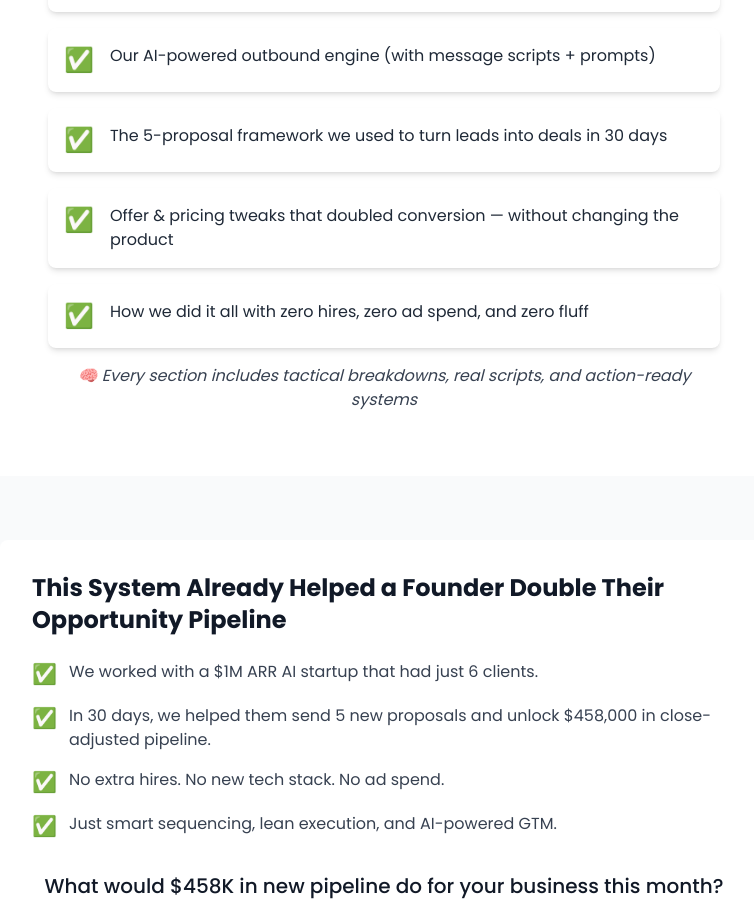
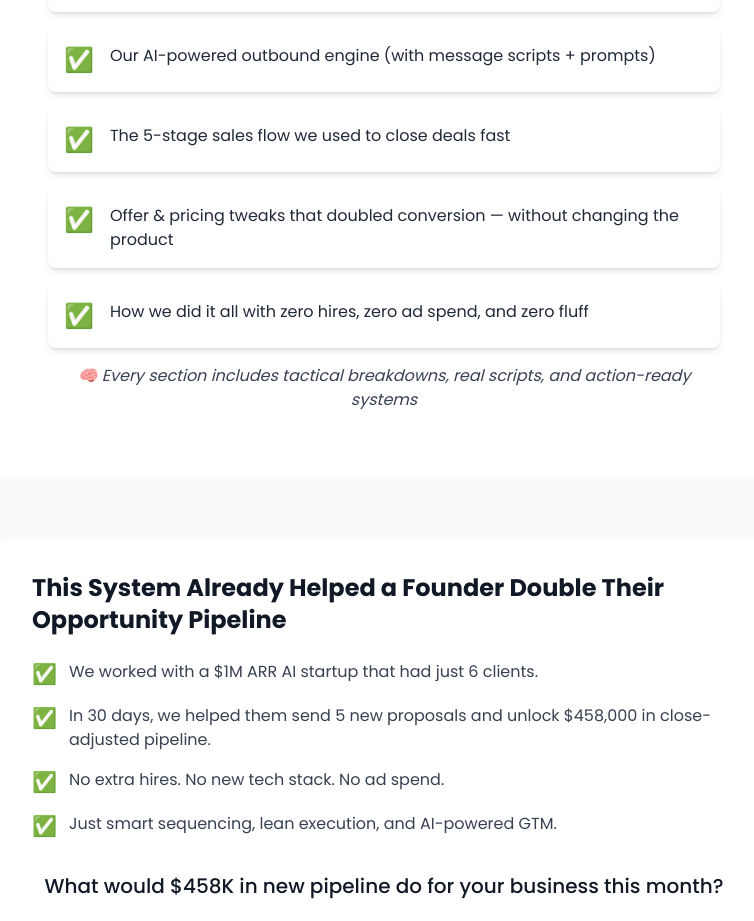
Before and after one commit to EnergizerMan/458k-lander, a React (Vite) app: page / in a window 1280 px wide. Shown: the part 1380-2301 px from the top of the page, without its empty margins (256-1010 px from the left). Built offline with nearby package versions, Linux system fonts and the light colour scheme.

Commit message:
Refactor: Update benefit description
Update the description of the benefit in BenefitList.tsx.

```diff
--- a/src/components/BenefitList.tsx
+++ b/src/components/BenefitList.tsx
@@ -12,7 +12,7 @@ const benefits = [
   },
   {
     id: 3,
-    text: "The 5-proposal framework we used to turn leads into deals in 30 days"
+    text: "The 5-stage sales flow we used to close deals fast"
   },
   {
     id: 4,
```
